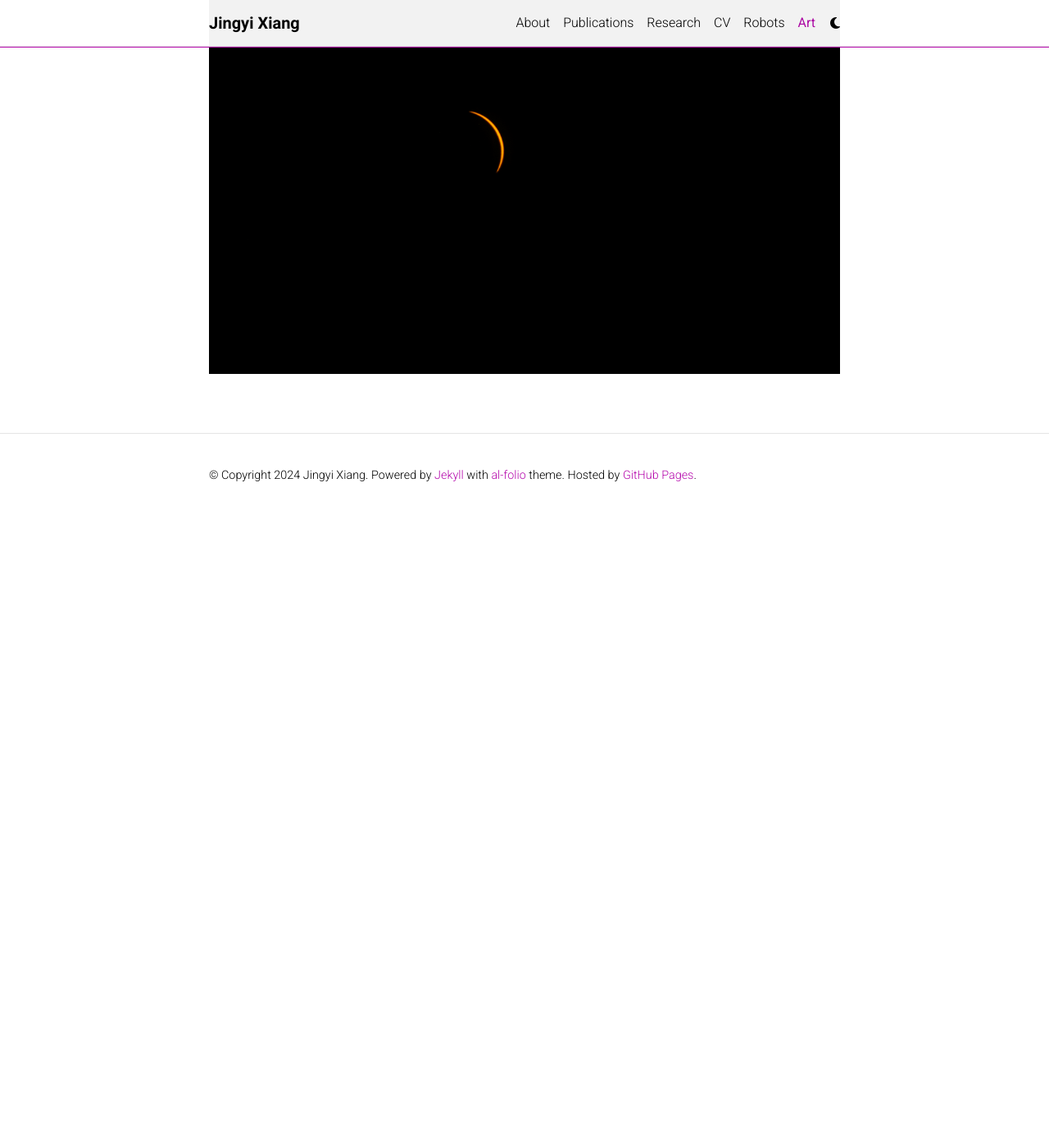
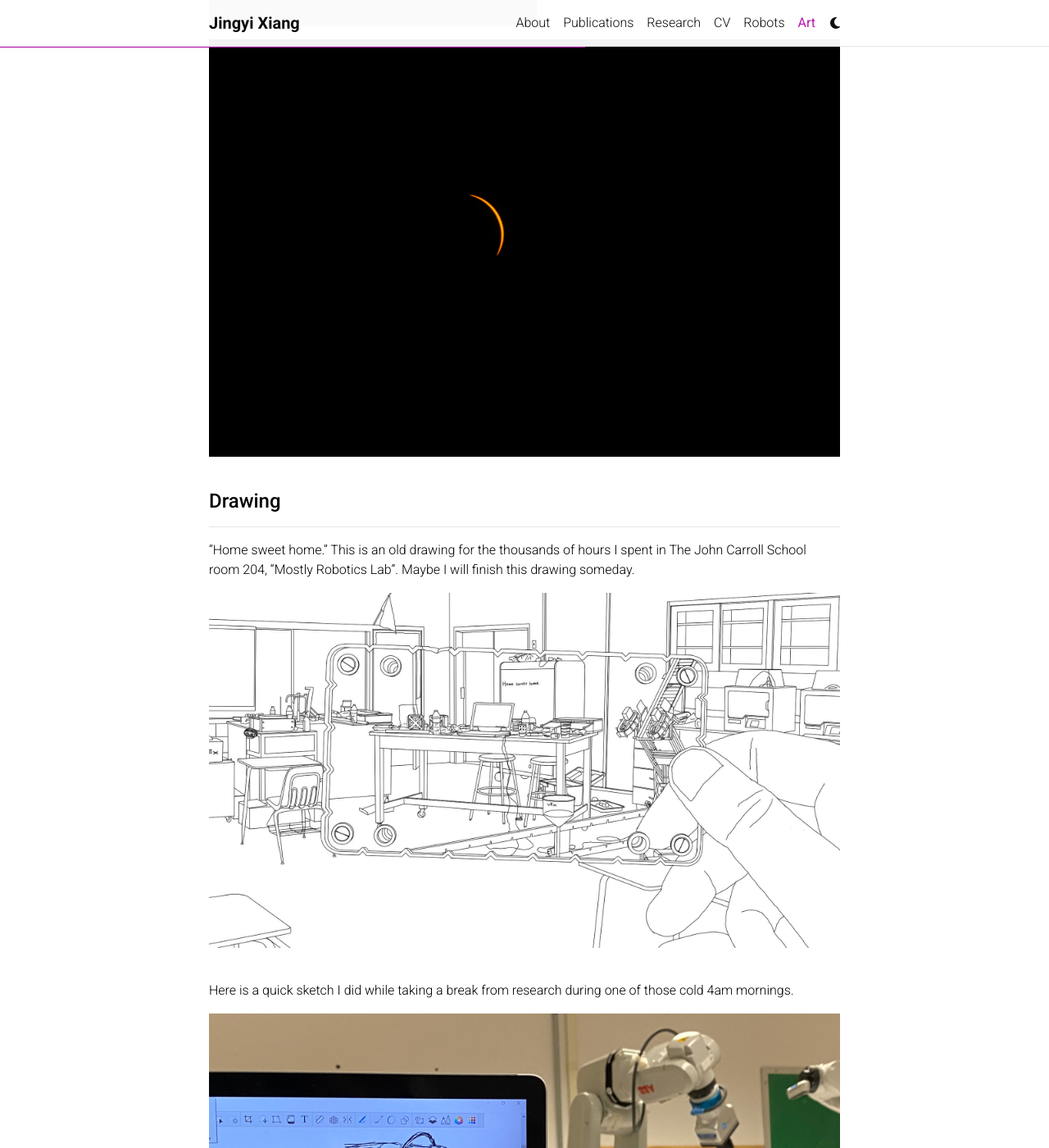
Before and after one commit to jingyi-xiang/jingyi-xiang.github.io, a Jekyll site: the page built from _pages/art.md, in a window 1280 px wide and 1400 px high, scrolled down 1336 px. Shown: the whole window at 82% size. Built offline with Jekyll 4.4.1, drawn with Linux system fonts in a browser that asks for light colours; comment, search, counter and statistics services are not loaded; a style sheet for code colours, icons or effects is not loaded; before the commit the page ends 1966 px from its top, so only the background shows below that; some of the changed text lies outside the part shown; grey boxes are pictures that could not be loaded.

Commit message:
added more random things

```diff
--- a/_pages/art.md
+++ b/_pages/art.md
@@ -2,7 +2,7 @@
 layout: page
 permalink: /art/
 title: Art
-description: My artworks (?)
+description: Some of my art stuff throughout the years.
 nav: True
 nav_order: 7
 ---
@@ -23,7 +23,13 @@
     }
 </style>
 
-I took a photo of the alley behind my apartment building because it looked interesting.
+[Photography](#photography), [Drawing](#drawing), [Graphic Design](#graphic-design)
+&nbsp;
+
+<h4 id="photography"><strong>Photography</strong></h4>
+---
+
+I took a photo of this alley behind my apartment building because it looked interesting.
 
 <img class="center-fit" src="../assets/img/alley.jpg"/>
 &nbsp;
@@ -39,3 +45,23 @@
 
 <img class="center-fit" src="../assets/img/eclipse_2.jpg"/>
 &nbsp;
+
+<h4 id="drawing"><strong>Drawing</strong></h4>
+---
+
+"Home sweet home." This is an old drawing for the thousands of hours I spent in The John Carroll School room 204, "Mostly Robotics Lab". Maybe I will finish this drawing someday.
+
+<img class="center-fit" src="../assets/img/204.jpg"/>
+&nbsp;
+
+Here is a quick sketch I did while taking a break from research during one of those cold 4am mornings.
+
+<img class="center-fit" src="../assets/img/sketch.jpg"/>
+&nbsp;
+
+<h4 id="graphic-design"><strong>Graphic Design</strong></h4>
+---
+
+Here are the logos I designed for various teams and projects.
+
+<img class="center-fit" src="../assets/img/logos.png"/>
```
Also changed, not shown: _pages/research.md (+2 -5 lines), assets/img/204.jpg (added), assets/img/logos.png (added).
